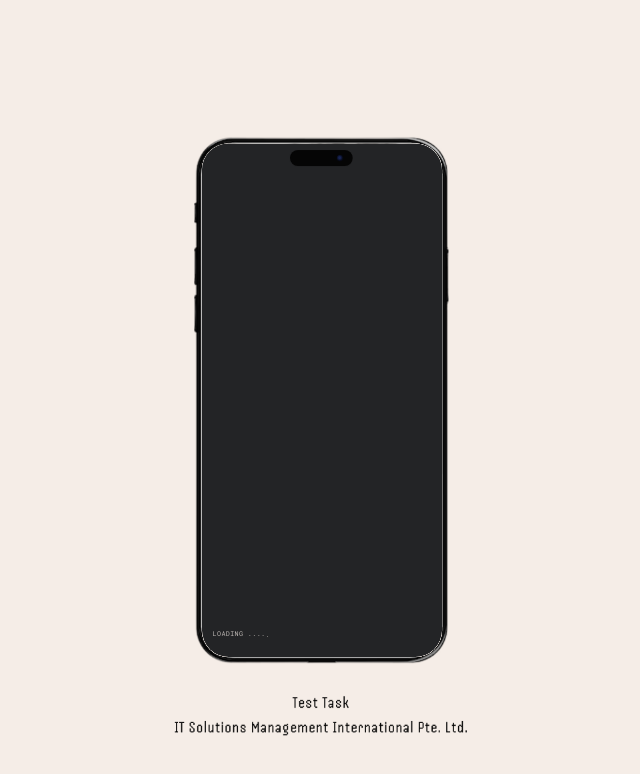
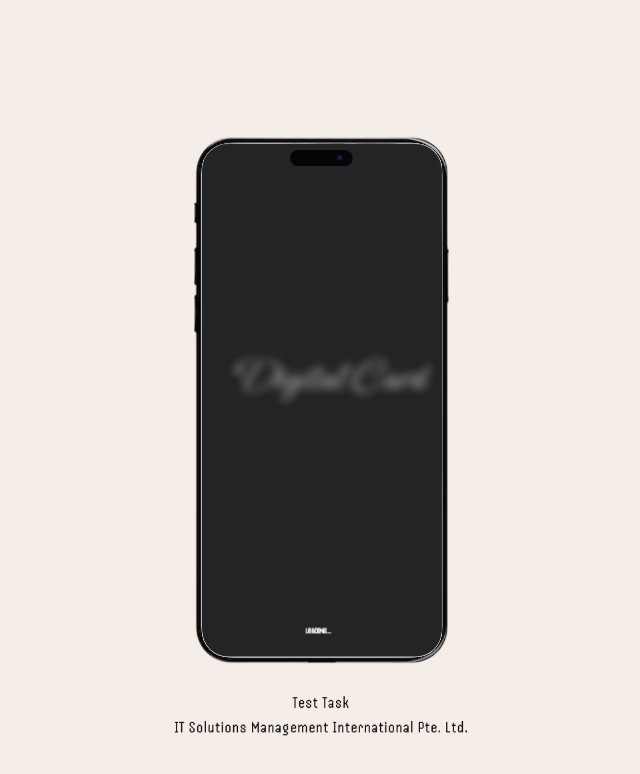
Before and after one commit to Allodriell/Test, a Vue app: page / in a window 1280 px wide. Shown: the top 774 px of the page, without its empty margins (319-959 px from the left). Built offline with nearby package versions, Linux system fonts and the light colour scheme.

Commit message:
Match loading overlay motion frame

```diff
--- a/src/App.vue
+++ b/src/App.vue
@@ -17,10 +17,7 @@
                 <p :key="loadingGreetingIndex" class="loading-greeting">{{ activeLoadingMessage }}</p>
               </div>
               <p class="loading-status" aria-label="Loading">
-                Loading
-                <span class="loading-dots" aria-hidden="true">
-                  <span>.</span>
-                  <span>.</span>
+                Loading<span class="loading-dots" aria-hidden="true">
                   <span>.</span>
                   <span>.</span>
                   <span>.</span>
@@ -321,7 +318,8 @@ const contactTiles = [
 
 const footerAnimatedSocials = ["Instagram", "VK"];
 const loadingMessages = ["Hello", "Welcome to", "Digital Card"];
-const loadingStepDuration = 1820;
+const loadingStepDuration = 2598;
+const loadingExitDuration = 600;
 
 const heroShell = ref(null);
 const hero = ref(null);
@@ -497,7 +495,7 @@ function finishLoading() {
   queueLoadingTimer(() => {
     loadingMounted.value = false;
     document.body.classList.remove("is-loading-card");
-  }, 720);
+  }, loadingExitDuration);
 }
 
 function startLoadingSequence() {
@@ -521,7 +519,7 @@ function startLoadingSequence() {
     }, index * loadingStepDuration);
   });
 
-  queueLoadingTimer(finishLoading, loadingMessages.length * loadingStepDuration + 260);
+  queueLoadingTimer(finishLoading, (loadingMessages.length - 0.2303) * loadingStepDuration);
 }
 
 function isFrameScrollerActive() {
--- a/src/styles.css
+++ b/src/styles.css
@@ -113,62 +113,61 @@ img {
   z-index: 80;
   display: flex;
   flex-direction: column;
-  gap: 28px;
+  gap: 24px;
   align-items: center;
   justify-content: center;
   overflow: hidden;
-  padding: 32px 16px;
+  padding: 0 16px 32px;
   background: var(--ink);
   color: var(--paper);
+  backdrop-filter: blur(11.7px);
+  -webkit-backdrop-filter: blur(11.7px);
   pointer-events: auto;
   opacity: 1;
-  filter: blur(0);
-  transition:
-    opacity 680ms ease,
-    filter 720ms var(--ease-out);
+  transition: opacity 600ms cubic-bezier(0.5, 0, 0.5, 1);
 }
 
 .loading-overlay.is-leaving {
   opacity: 0;
-  filter: blur(32px);
 }
 
 .loading-overlay__message {
-  width: 100%;
-  min-height: 48px;
-  display: grid;
-  place-items: center;
-  overflow: hidden;
+  flex: 1 0 0;
+  min-height: 1px;
+  display: flex;
+  align-items: center;
+  justify-content: center;
 }
 
 .loading-greeting {
   margin: 0;
-  max-width: 100%;
+  width: max-content;
+  max-width: calc(100% - 32px);
   font-family: "Ephesis Local", cursive;
-  font-size: clamp(54px, 16vw, 72px);
-  line-height: 0.9;
-  text-align: center;
+  font-size: 64px;
+  line-height: normal;
+  text-align: right;
+  color: var(--paper);
   letter-spacing: 0;
-  white-space: normal;
-  animation: loadingGreeting 1780ms var(--ease-in-out) both;
+  white-space: nowrap;
+  animation: loadingGreeting 2598ms linear both;
 }
 
 .loading-status {
-  position: absolute;
-  left: 16px;
-  bottom: 28px;
+  position: relative;
   margin: 0;
-  font-family: "Roboto Mono Local", Consolas, monospace;
-  font-size: 10px;
-  line-height: 1.25;
-  letter-spacing: 0.06em;
+  font-family: "Handjet Local", "Roboto Mono Local", monospace;
+  font-size: 12px;
+  line-height: normal;
+  font-variation-settings: "ELGR" 1, "ELSH" 2;
   text-transform: uppercase;
-  color: rgba(245, 237, 231, 0.72);
+  white-space: nowrap;
+  color: var(--paper);
 }
 
 .loading-dots {
   display: inline-flex;
-  width: 34px;
+  width: 18px;
   justify-content: flex-start;
 }
 
@@ -187,32 +186,27 @@ img {
   animation-delay: 280ms;
 }
 
-.loading-dots span:nth-child(4) {
-  animation-delay: 420ms;
-}
-
-.loading-dots span:nth-child(5) {
-  animation-delay: 560ms;
-}
-
 @keyframes loadingGreeting {
   0% {
-    opacity: 0;
-    filter: blur(18px);
-    transform: translateY(18px);
+    opacity: 0.9;
+    filter: blur(16px);
   }
 
-  24%,
-  72% {
+  25.65%,
+  46.22% {
     opacity: 1;
     filter: blur(0);
-    transform: translateY(0);
   }
 
+  76.96% {
+    opacity: 0.9;
+    filter: blur(0);
+  }
+
+  76.97%,
   100% {
-    opacity: 0;
-    filter: blur(18px);
-    transform: translateY(-10px);
+    opacity: 0.9;
+    filter: blur(16px);
   }
 }
 
@@ -1176,7 +1170,8 @@ img {
 
   .loading-overlay {
     transition-duration: 1ms !important;
-    filter: none !important;
+    backdrop-filter: none !important;
+    -webkit-backdrop-filter: none !important;
   }
 
   .loading-greeting,
```
